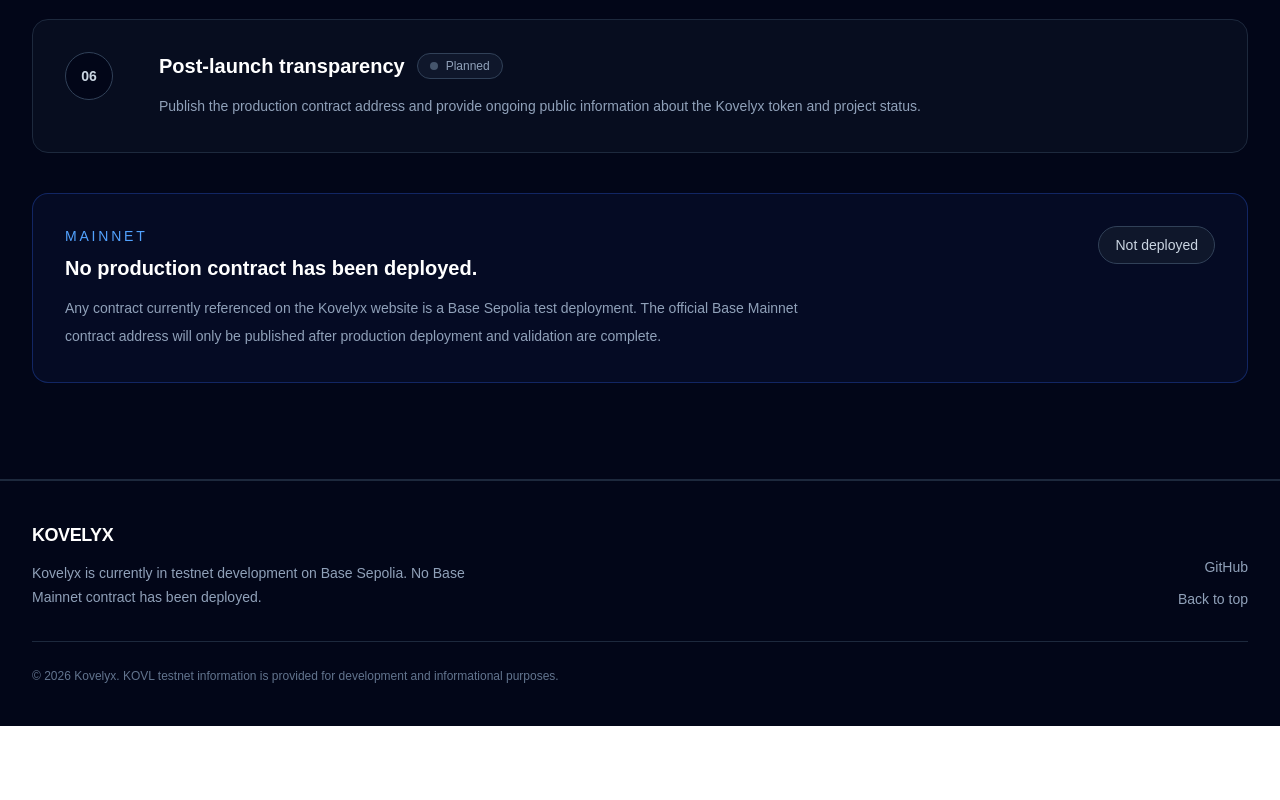
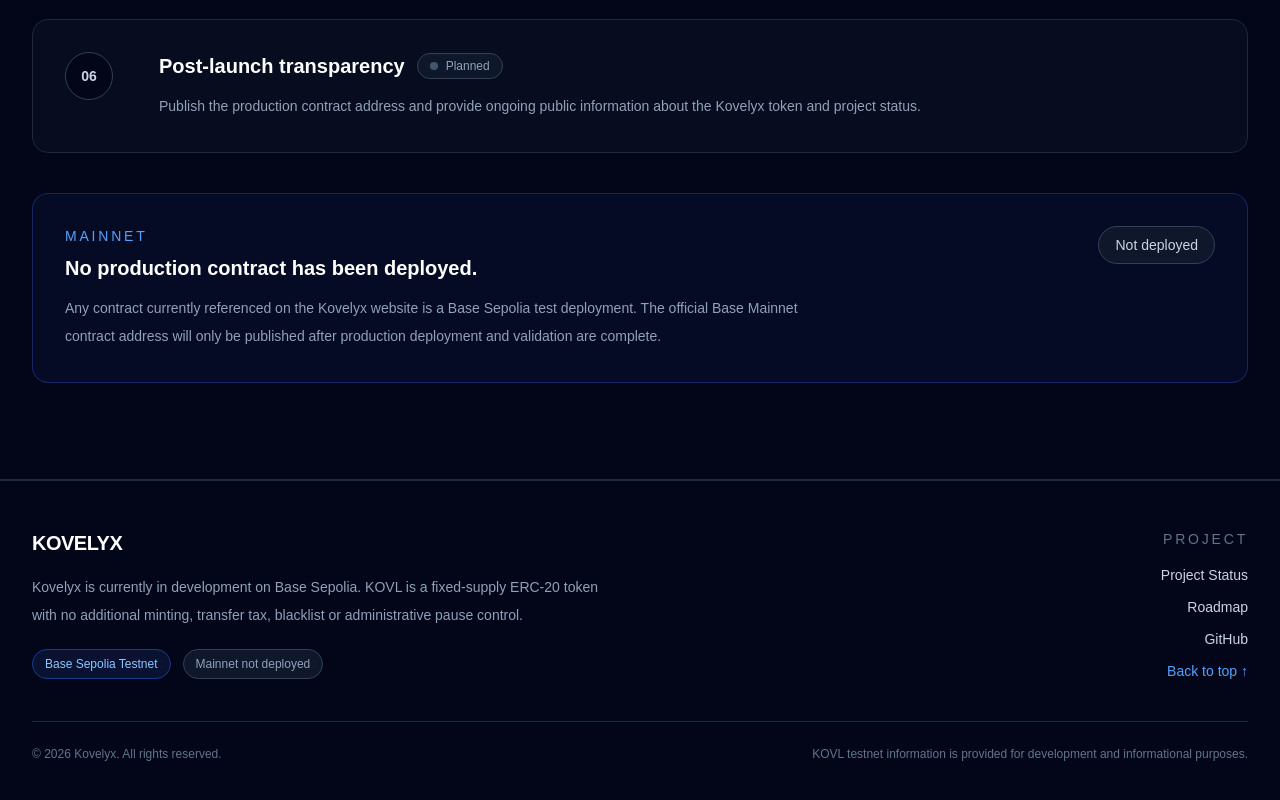
Before and after one commit to anthonyganley/kovelyx-website, a Next.js app: page / in a window 1280 px wide. Shown: the part 4032-4832 px from the top of the page. Before the commit the page ends 4758 px from the top, so only its background shows below. Built offline with nearby package versions, Linux system fonts and the light colour scheme.

Commit message:
Improve Kovelyx footer

```diff
--- a/src/components/Footer.tsx
+++ b/src/components/Footer.tsx
@@ -1,44 +1,94 @@
 export default function Footer() {
   return (
     <footer className="border-t border-slate-800 bg-slate-950">
-      <div className="mx-auto max-w-7xl px-6 py-10 lg:px-8">
-        <div className="flex flex-col gap-8 sm:flex-row sm:items-end sm:justify-between">
+      <div className="mx-auto max-w-7xl px-6 py-12 lg:px-8">
+
+        {/* Main footer */}
+        <div className="grid gap-10 md:grid-cols-2 md:items-start">
+
+          {/* Brand */}
           <div>
-            <p className="text-lg font-semibold tracking-tight text-white">
+            <a
+              href="#about"
+              className="text-xl font-bold tracking-tight text-white"
+            >
               KOVELYX
+            </a>
+
+            <p className="mt-4 max-w-xl text-sm leading-7 text-slate-400">
+              Kovelyx is currently in development on Base Sepolia. KOVL is a
+              fixed-supply ERC-20 token with no additional minting, transfer
+              tax, blacklist or administrative pause control.
             </p>
 
-            <p className="mt-3 max-w-md text-sm leading-6 text-slate-400">
-              Kovelyx is currently in testnet development on Base Sepolia.
-              No Base Mainnet contract has been deployed.
-            </p>
+            <div className="mt-5 flex flex-wrap gap-3">
+              <span className="rounded-full border border-blue-900 bg-blue-950/40 px-3 py-1.5 text-xs font-medium text-blue-300">
+                Base Sepolia Testnet
+              </span>
+
+              <span className="rounded-full border border-slate-700 bg-slate-900 px-3 py-1.5 text-xs font-medium text-slate-400">
+                Mainnet not deployed
+              </span>
+            </div>
           </div>
 
-          <div className="flex flex-col gap-3 text-sm text-slate-400 sm:items-end">
+          {/* Links */}
+          <div className="md:text-right">
+            <p className="text-sm font-medium uppercase tracking-[0.2em] text-slate-500">
+              Project
+            </p>
+
+            <div className="mt-4 flex flex-col gap-3 md:items-end">
+              <a
+                href="#status"
+                className="text-sm text-slate-300 transition hover:text-white"
+              >
+                Project Status
+              </a>
+
+              <a
+                href="#roadmap"
+                className="text-sm text-slate-300 transition hover:text-white"
+              >
+                Roadmap
+              </a>
+
               <a
                 href="https://github.com/anthonyganley/kovelyx-website"
                 target="_blank"
                 rel="noopener noreferrer"
-              className="transition hover:text-white"
+                className="text-sm text-slate-300 transition hover:text-white"
               >
                 GitHub
               </a>
 
               <a
-              href="#top"
-              className="transition hover:text-white"
+                href="#about"
+                className="text-sm text-blue-400 transition hover:text-blue-300"
               >
-              Back to top
+                Back to top ↑
               </a>
             </div>
           </div>
 
-        <div className="mt-8 border-t border-slate-800 pt-6">
-          <p className="text-xs leading-5 text-slate-500">
-            © {new Date().getFullYear()} Kovelyx. KOVL testnet information is
-            provided for development and informational purposes.
+        </div>
+
+        {/* Bottom line */}
+        <div className="mt-10 border-t border-slate-800 pt-6">
+          <div className="flex flex-col gap-3 text-xs text-slate-500 sm:flex-row sm:items-center sm:justify-between">
+
+            <p>
+              © {new Date().getFullYear()} Kovelyx. All rights reserved.
             </p>
+
+            <p>
+              KOVL testnet information is provided for development and
+              informational purposes.
+            </p>
+
           </div>
+        </div>
+
       </div>
     </footer>
   );
```
Lines whose indentation alone changed are shown as unchanged.
